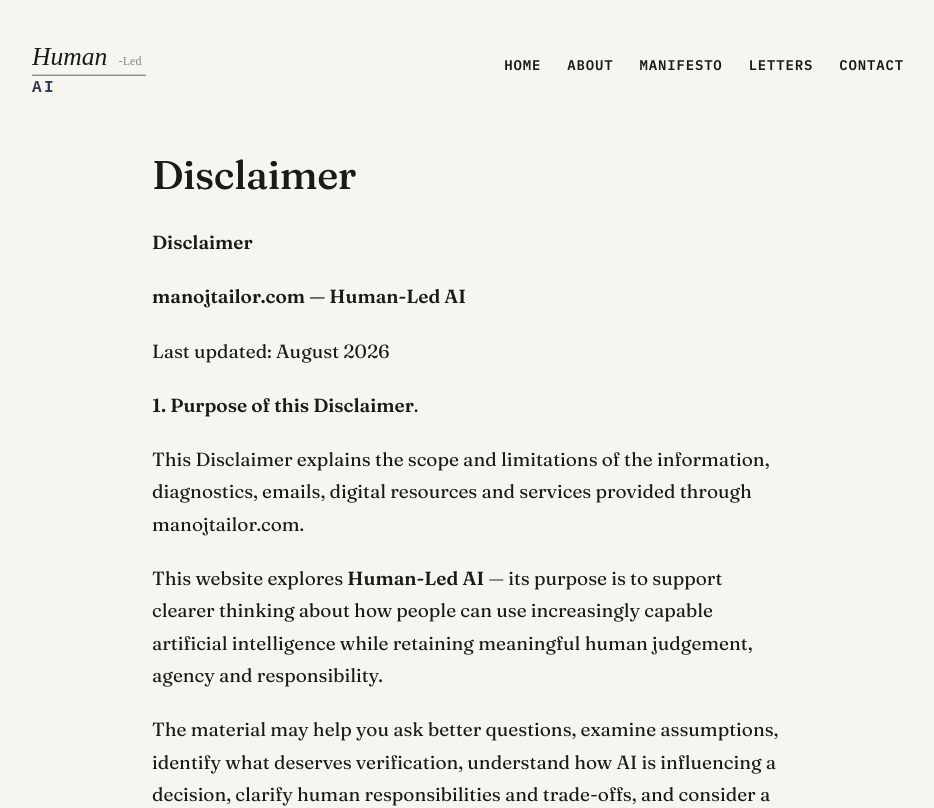
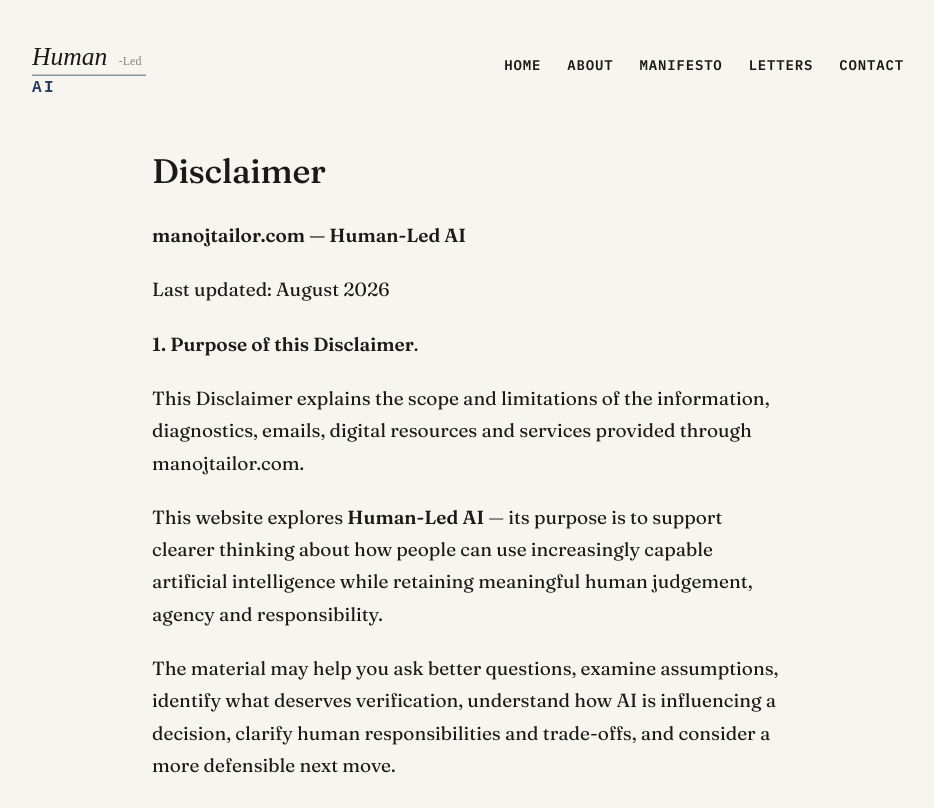
Before and after one commit to Marlowe088/Human-Led-AI, a Next.js app: page /disclaimer in a window 1280 px wide. Shown: the top 808 px of the page, without its empty margins (172-1106 px from the left). Built offline with nearby package versions, Linux system fonts and the light colour scheme.

Commit message:
Remove duplicate smaller title on legal pages, slightly reduce main h1 size on those pages only

```diff
--- a/pages/cookie-policy.jsx
+++ b/pages/cookie-policy.jsx
@@ -6,11 +6,9 @@
       <Head>
         <title>Cookie Policy — Human-Led AI</title>
       </Head>
-      <h1>Cookie Policy</h1>
+      <h1 className="legal-title">Cookie Policy</h1>
       <div
-        dangerouslySetInnerHTML={{ __html: `<p><strong>Cookies Policy</strong></p>
-
-<p><strong>manojtailor.com — Human-Led AI</strong>.</p>
+        dangerouslySetInnerHTML={{ __html: `<p><strong>manojtailor.com — Human-Led AI</strong>.</p>
 
 <p>Last updated: August 2026.</p>
 
--- a/pages/disclaimer.jsx
+++ b/pages/disclaimer.jsx
@@ -6,11 +6,9 @@
       <Head>
         <title>Disclaimer — Human-Led AI</title>
       </Head>
-      <h1>Disclaimer</h1>
+      <h1 className="legal-title">Disclaimer</h1>
       <div
-        dangerouslySetInnerHTML={{ __html: `<p><strong>Disclaimer</strong></p>
-
-<p><strong>manojtailor.com — Human-Led AI</strong></p>
+        dangerouslySetInnerHTML={{ __html: `<p><strong>manojtailor.com — Human-Led AI</strong></p>
 
 <p>Last updated: August 2026</p>
 
--- a/pages/privacy-policy.jsx
+++ b/pages/privacy-policy.jsx
@@ -6,11 +6,9 @@
       <Head>
         <title>Privacy Policy — Human-Led AI</title>
       </Head>
-      <h1>Privacy Policy</h1>
+      <h1 className="legal-title">Privacy Policy</h1>
       <div
-        dangerouslySetInnerHTML={{ __html: `<p><strong>Privacy Policy</strong>.</p>
-
-<p><strong>manojtailor.com — Human-Led AI</strong>.</p>
+        dangerouslySetInnerHTML={{ __html: `<p><strong>manojtailor.com — Human-Led AI</strong>.</p>
 
 <p>Last updated: August 2026</p>
 
--- a/pages/terms-of-use.jsx
+++ b/pages/terms-of-use.jsx
@@ -6,11 +6,9 @@
       <Head>
         <title>Terms of Use — Human-Led AI</title>
       </Head>
-      <h1>Terms of Use</h1>
+      <h1 className="legal-title">Terms of Use</h1>
       <div
-        dangerouslySetInnerHTML={{ __html: `<p><strong>Terms of Use</strong>.</p>
-
-<p><strong>manojtailor.com — Human-Led AI</strong></p>
+        dangerouslySetInnerHTML={{ __html: `<p><strong>manojtailor.com — Human-Led AI</strong></p>
 
 <p>Last updated: August 2026</p>
 
--- a/styles/globals.css
+++ b/styles/globals.css
@@ -131,6 +131,10 @@
   font-weight: 500;
   margin: 8px 0 28px;
   letter-spacing: -0.01em;
+}
+
+main h1.legal-title {
+  font-size: 34px;
 }
 
 main h2 {
```
